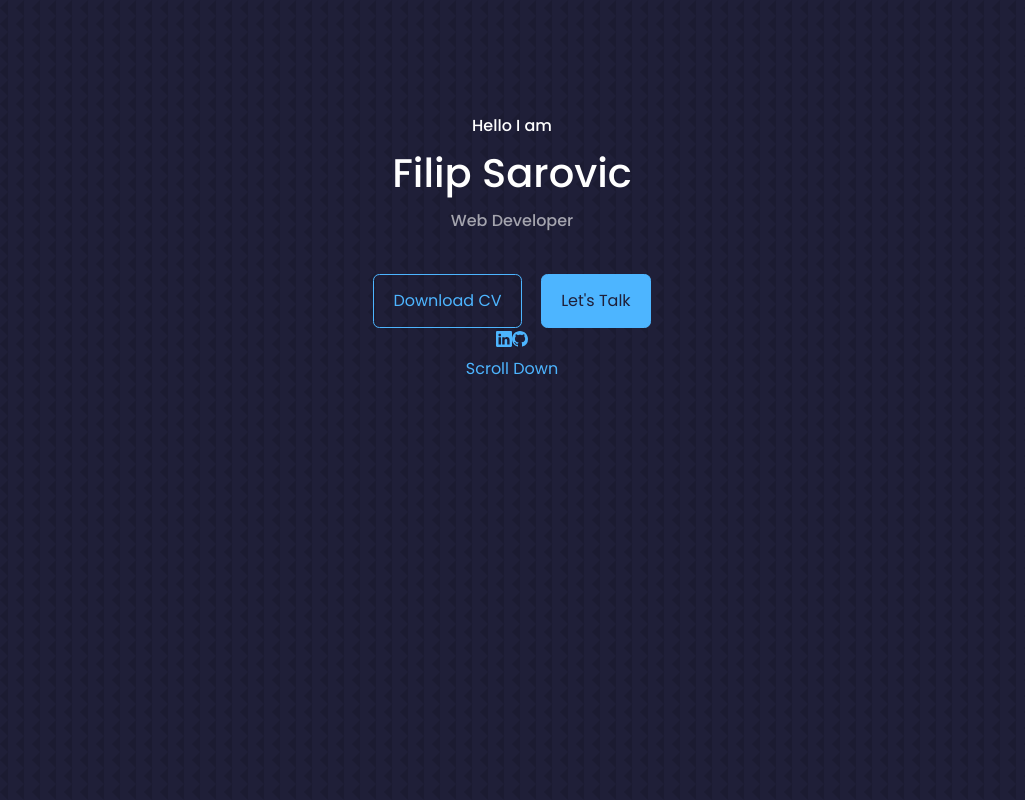
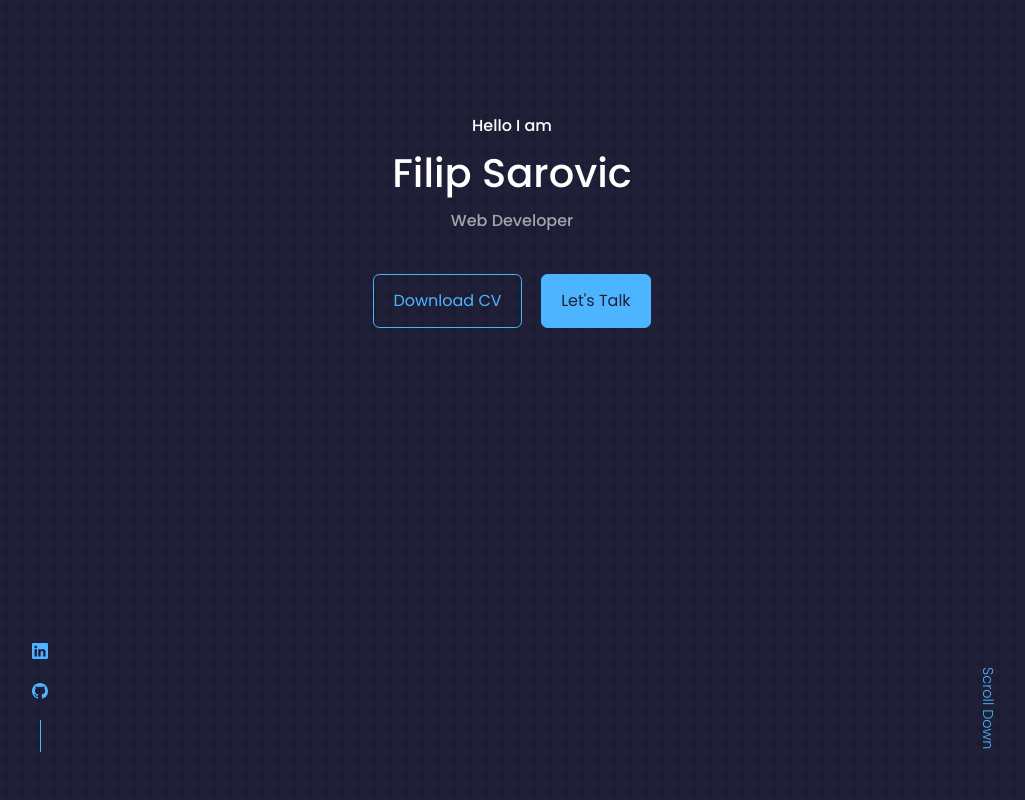
Before and after one commit to laststonedjs/laststonedjs.github.io, a React (Create React App) app in the folder react-portfolio/: page / in a window 1280 px wide. Shown: the top 800 px of the page, without its empty margins (128-1153 px from the left). Built offline with nearby package versions, Linux system fonts and the light colour scheme.

Commit message:
Finished Header section

```diff
--- a/react-portfolio/src/components/header/Header.css
+++ b/react-portfolio/src/components/header/Header.css
@@ -17,3 +17,42 @@ header {
 	justify-content: center;
 	gap: 1.2rem;
 }
+
+/* ================ HEADER SOCIALS ================ */
+.header__socials {
+	display: flex;
+	flex-direction: column;
+	align-items: center;
+	gap: 0.8rem;
+	position: absolute;
+	left: 0;
+	bottom: 3rem;
+}
+
+.header__socials::after {
+	content: '';
+	width: 1px;
+	height: 2rem;
+	background: var(--color-primary);
+}
+
+/* ================ HEADER LOGO ================ */
+/* .header__profile-img {
+	background: var(--color-primary);
+	width: 22rem;
+	height: 30rem;
+	position: absolute;
+	left: calc(50% -11rem);
+	margin-top: 4rem;
+	border-radius: 12rem 12rem 0 0;
+} */
+
+/* ================ SCROLL DOWN ================ */
+.scroll__down {
+	position: absolute;
+	right: -2.3rem;
+	bottom: 5rem;
+	transform: rotate(90deg);
+	font-weight: 300;
+	font-size: 0.9rem;
+}
--- a/react-portfolio/src/components/header/Header.jsx
+++ b/react-portfolio/src/components/header/Header.jsx
@@ -1,8 +1,8 @@
 import React from 'react'
+// components
 import CTA from './CTA'
 import HeaderSocials from './HeaderSocials'
 
-import Me from '../../assets/avatar.jpg'
 import './Header.css'
 
 const Header = () => {
@@ -14,9 +14,9 @@ const Header = () => {
 				<h4 className="text-light">Web Developer</h4>
 				<CTA />
 				<HeaderSocials />
-				{/* <div className="me">
+				{/* <div className="header__profile-img">
 					<img
-						src=''
+						src={headerImg}
 						alt='me'
 					/>
 				</div> */}
```
